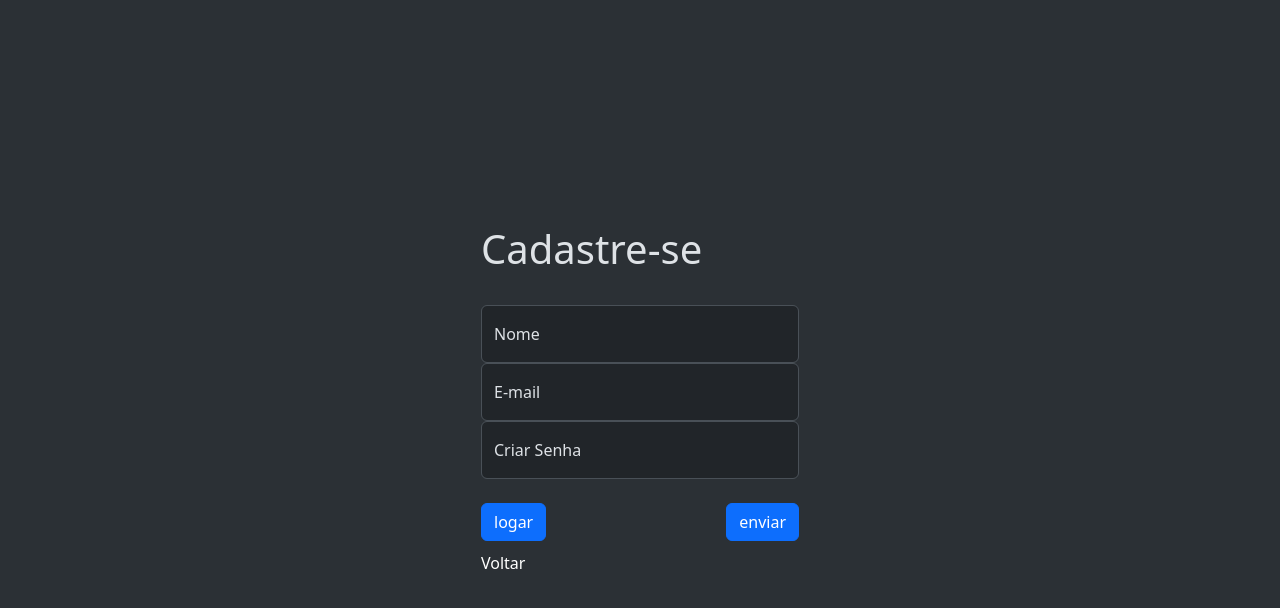
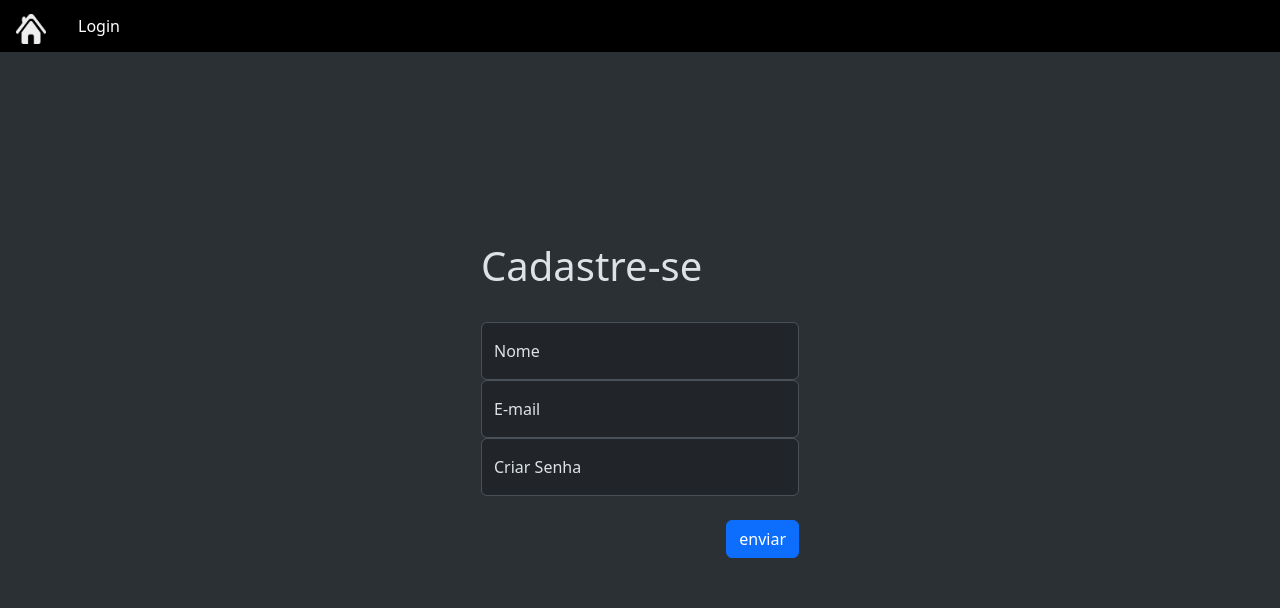
Before and after one commit to karyne0/cadastro, a PHP site: page /cadastro.php in a window 1280 px wide. Shown: the top 608 px of the page. Run offline with PHP 8.4, Linux system fonts and the light colour scheme.

Commit message:
commited

```diff
--- a/cadastro.php
+++ b/cadastro.php
@@ -30,8 +30,15 @@ if(isset($_POST['submit']))
     <link href="https://cdn.jsdelivr.net/npm/bootstrap@5.3.3/dist/css/bootstrap.min.css" rel="stylesheet"
     integrity="sha384-QWTKZyjpPEjISv5WaRU9OFeRpok6YctnYmDr5pNlyT2bRjXh0JMhjY6hW+ALEwIH" crossorigin="anonymous">
     <link rel="stylesheet" href="style.css">
+    <link rel="stylesheet" href="painel.css">
 </head>
 <body class="d-flex align-itens-center py-4 bg-body-tertiary">
+<ul>
+<li>
+<a href="home.php"><img src="home.png" alt="" width="30" height="30" style="float:left"></a>
+</li>
+<li><a href="login.php">Login</a></li>
+</ul>
 <main class="w-100 m-auto form-container">
 <form action="" method="POST">
     <h1>Cadastre-se</h1>
@@ -51,11 +58,7 @@ if(isset($_POST['submit']))
     <br>
     <div id="btn">
         <button style="float: right; vertical-align: middle;" type="submit" name="submit" id="submit" class="btn btn-primary">enviar</button>
-        <button style="float: left; vertical-align: middle;" type="submit" name="submit" id="submit" class="btn btn-primary"><a href="login.php">logar</a></button>
     </div>
-    <br>
-    <br>
-    <a href="painel.php">Voltar</a>
     </form>
 </main>
 </body>
--- /dev/null
+++ b/painel.css
@@ -0,0 +1,28 @@
+body {margin:0;}
+
+ul {
+  list-style-type: none;
+  margin: 0;
+  padding: 0;
+  overflow: hidden;
+  background-color: black;
+  position: fixed;
+  top: 0;
+  width: 100%;
+}
+
+li {
+  float: left;
+}
+
+li a {
+  display: block;
+  color: white;
+  text-align: center;
+  padding: 14px 16px;
+  text-decoration: none;
+}
+
+li a:hover:not(.active) {
+  background-color: black;
+}
--- a/testlogin.php
+++ b/testlogin.php
@@ -31,7 +31,7 @@ if(isset($_POST['submit']) && !empty($_POST['email']) && !empty($_POST['senha'])
         {
             $_SESSION['email'] = $email;
             $_SESSION['senha'] = $senha;
-            header('Location: sistema.php');
+            header('Location: home.php');
         }
 
 }
```
Also changed, not shown: home.php (added, +23 -0 lines), login.php (+7 -3 lines), painel.php (deleted, +0 -36 lines), home.png (added).
